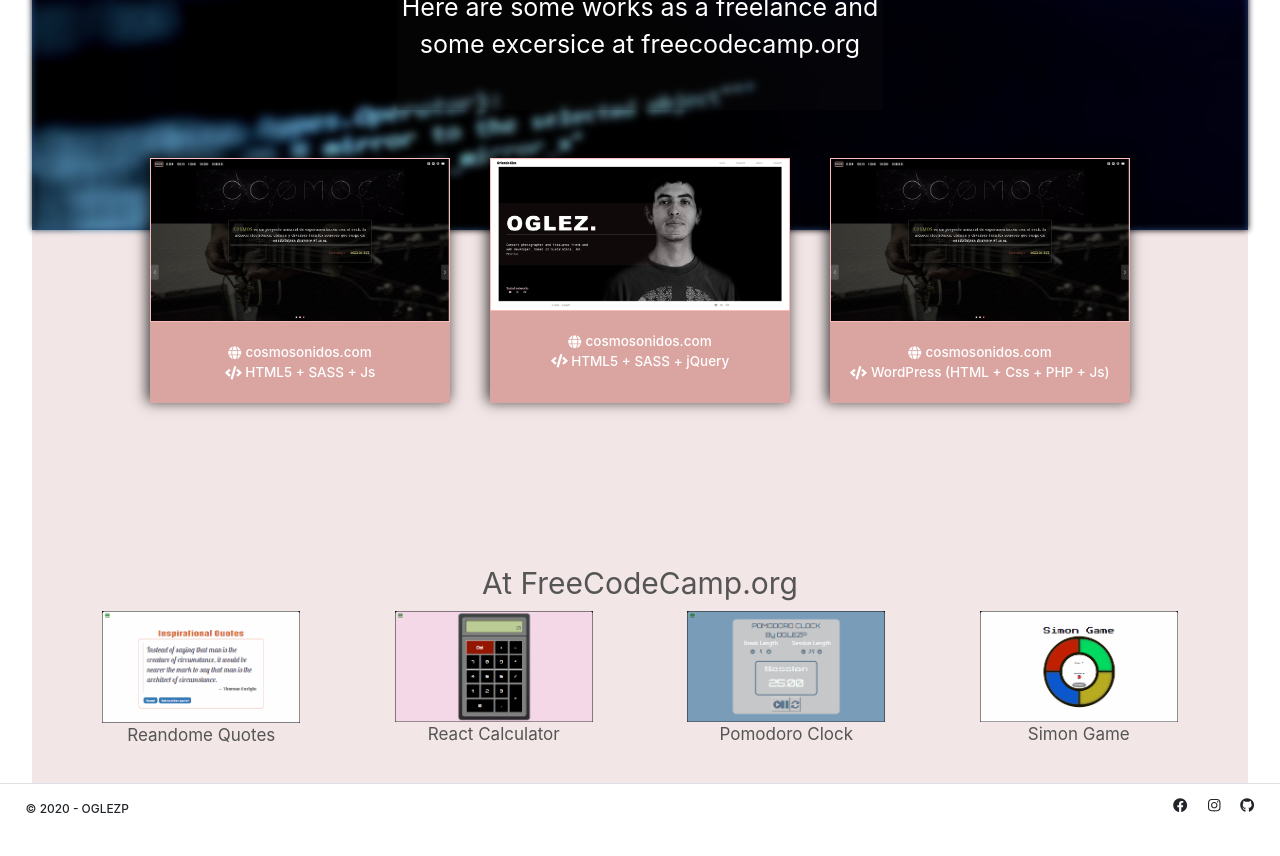
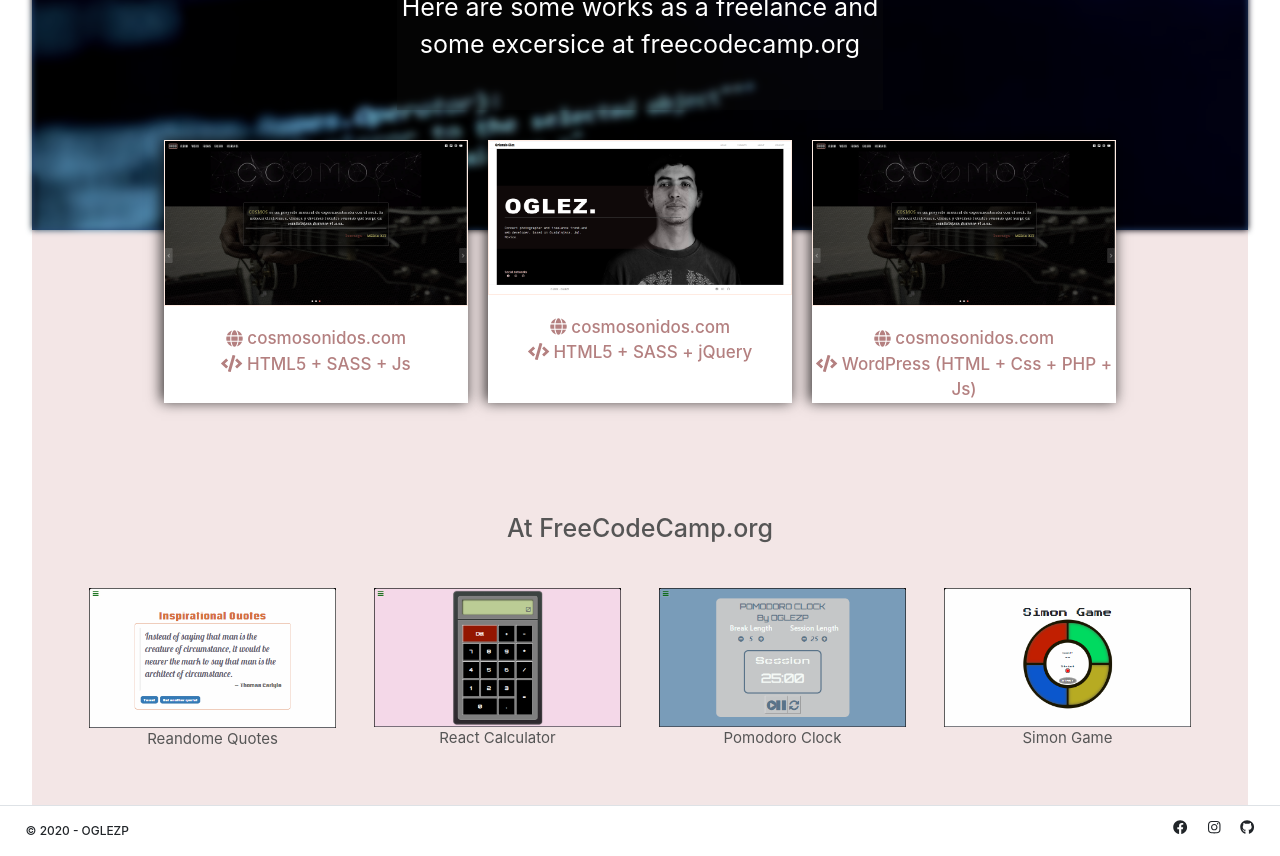
Before and after one commit to OGlezP/portafolio-web, a React (Create React App) app: page /Projects in a window 1280 px wide. Shown: the part 300-1156 px from the top of the page. Before the commit the page ends 1134 px from the top, so only its background shows below. Built offline with nearby package versions, Linux system fonts and the light colour scheme; a web font is replaced by a local one.

Commit message:
update 9/16/20

```diff
--- a/src/App.css
+++ b/src/App.css
@@ -165,7 +165,6 @@ html {
 
 #row-cont-home {
   background-color: black;
-  background-image: url("/img/oglez-background.jpg");
   background-size: 85%;
   background-position: center;
   background-repeat: no-repeat;
@@ -291,15 +290,15 @@ html {
 
 #section-projects .projects {
   max-width: 1700px;
-  padding: 1rem;
   position: relative;
   margin: 0 auto;
   top: -100px;
 }
 
 #section-projects .projects .row .hidden {
+  /*fade-in column effect*/
   opacity: 0;
-  transform: translateY(10%);
+  transform: translateY(20%);
 }
 
 #section-projects .projects .row .columna {
@@ -307,22 +306,22 @@ html {
   -moz-box-shadow: -2px -2px 13px 1px rgba(0, 0, 0, 0.75);
   box-shadow: -2px -2px 13px 1px rgba(0, 0, 0, 0.75);
   height: auto;
-  margin: 20px;
-  background-color: #daa4a0;
-  transition: all .6s;
+  margin: 10px;
+  background-color: #ffffff;
+  transition: all .7s;
   position: relative;
 }
 
 #section-projects .projects .row .columna .project-info {
-  color: #fff;
-  font-size: 1.7rem;
+  color: #b48080;
+  font-size: 17px;
   font-weight: 500;
 }
 
 #section-projects .projects .row .columna .project-info .img {
   height: auto;
   overflow: hidden;
-  border: #fcbcbc solid 1px;
+  border: #ffebe2 solid 1px;
 }
 
 #section-projects .projects .row .columna .project-info .img img {
@@ -336,7 +335,6 @@ html {
 
 #section-projects .projects .row .columna .project-info .project-web .svg-inline--fa {
   position: relative;
-  top: 1px;
 }
 
 #section-projects .projects .row .columna .project-info .project-tech {
@@ -355,34 +353,33 @@ html {
 
 #section-projects .projects .row .columna .hover-image {
   transform: scale(1.1);
-  transition: .5s;
 }
 
 #section-projects .school-project-wrapper {
-  min-height: 200px;
   width: 100%;
   color: #555555;
   opacity: 1;
-  padding: 30px 0;
+  padding-bottom: 50px;
   margin: 0 auto;
-  transition: all 2s;
 }
 
-#section-projects .school-project-wrapper div {
-  font-size: 30px;
+#section-projects .school-project-wrapper h4 {
+  font-size: 25px;
+  margin-bottom: 5rem;
 }
 
 #section-projects .school-project-wrapper .col-sm-3 {
   padding: 5px;
+  transition: all .6s;
 }
 
 #section-projects .school-project-wrapper .col-sm-3 img {
-  width: 70%;
+  width: 90%;
   height: auto;
 }
 
 #section-projects .school-project-wrapper .col-sm-3 div {
-  font-size: 17px;
+  font-size: 15px;
 }
 
 /***********projects page*********/
--- a/src/App.scss
+++ b/src/App.scss
@@ -140,7 +140,7 @@ html {
 
 #row-cont-home {
   background-color: rgb(0, 0, 0);
-  background-image: url('/img/oglez-background.jpg');
+  // background-image: url('/img/oglez-background.jpg');
   background-size: 85%;
   background-position: center;
   background-repeat: no-repeat;
@@ -257,14 +257,13 @@ html {
 #section-projects {
   .projects {
     max-width: 1700px;
-    padding: 1rem;
     position: relative;
     margin: 0 auto;
     top: -100px;
     .row {
-      .hidden {
+      .hidden { /*fade-in column effect*/
         opacity: 0;
-        transform: translateY(10%);
+        transform: translateY(20%);
         // transform: scale(0);
       }
       .columna {
@@ -272,19 +271,19 @@ html {
         -moz-box-shadow: -2px -2px 13px 1px rgba(0,0,0,0.75);
         box-shadow: -2px -2px 13px 1px rgba(0,0,0,0.75);
         height: auto;
-        margin: 20px;
-        background-color: #daa4a0;
-        transition: all .6s;
+        margin: 10px;
+        background-color: #ffffff;
+        transition: all .7s;
         // transition-timing-function: cubic-bezier(0, 0.97, 0.04, 1.15);
         position: relative;
         .project-info {
-          color: #fff;
-          font-size: 1.7rem;
+          color: rgb(180, 128, 128);
+          font-size: 17px;
           font-weight: 500;
           .img {
             height: auto;
             overflow: hidden;
-            border: rgb(252, 188, 188) solid 1px;
+            border: rgb(255, 235, 226) solid 1px;
             img {
               width: 100%;
               transition: .5s;
@@ -294,7 +293,6 @@ html {
             margin-top: 20px;
             .svg-inline--fa {
               position: relative;
-              top: 1px;
             }
           }
           .project-tech {
@@ -312,30 +310,31 @@ html {
         }
         .hover-image {
           transform: scale(1.1);
-          transition: .5s;
         }
       }
     }
   }
   .school-project-wrapper {
-    min-height: 200px;
+    // background-color: wheat;
     width: 100%;
     color: rgb(85, 85, 85);
     opacity: 1;
-    padding: 30px 0;
+    padding-bottom: 50px;
     margin: 0 auto;
-    transition: all 2s;
-    div {
-      font-size: 30px;
+    h4 {
+      font-size: 25px;
+      margin-bottom: 5rem;
     }
     .col-sm-3 {
-      padding: 5px;
+    // background-color: rgb(172, 156, 128);
+    padding: 5px;
+    transition: all .6s;
       img {
-        width: 70%;
+        width: 90%;
         height: auto;
       }
       div {
-        font-size: 17px;
+        font-size: 15px;
       }
     }
   }
--- a/src/Projects.js
+++ b/src/Projects.js
@@ -20,14 +20,8 @@ function Projects(props) {
     async function eachImgDelay(worksArray) {
         for(var x= 0; x < worksArray.length; x ++) {
             worksArray[x].classList.remove('hidden');
-            await delay(200);
+            await delay(300);
         }
-    }
-
-
-    function imgAppearEffect(worksArray) {
-        worksArray.forEach(img => { img.classList.add('hidden') });
-        setTimeout(() => { eachImgDelay(worksArray) }, 800);
     }
 
 
@@ -60,7 +54,10 @@ function Projects(props) {
         const handleScroll = () => {
             if(!itemsLoade) {
                 itemsLoade = true;
+                setTimeout(() => {
                     fetchData();
+
+                }, 100);
             }
         }
         window.addEventListener("scroll", handleScroll, { passive: true });
@@ -72,15 +69,15 @@ function Projects(props) {
         let worksArray = Array.from(document.querySelectorAll('.columna'));
         if(worksArray) {
             if ((prevURL === thisURL && props.first) || !firstClickOnMenu) {
-                imgAppearEffect(worksArray);
+                setTimeout(() => { eachImgDelay(worksArray) }, 1000);
             }
         }
      }, []);
 
 
-    const trail = useTrail(items.length, {    ////handles fade in effect on school projects
+    const trail =  useTrail(items.length, {    ////handles fade in effect on school projects
         from: {opacity: 0},
-        to: {opacity: 1, transition: '.3s'  }
+        to: {opacity: 1},
     })
 
 
@@ -95,7 +92,7 @@ function Projects(props) {
             </div>
             <div className="projects">
                 <Row className="justify-content-md-center no-gutters">
-                    <Column md='3' className="columna text-center">
+                    <Column md='3' className="columna text-center hidden">
                         <div className='hover-layer' onMouseOver={hoverEffect} onMouseLeave={hoverEffect}></div>
                         <div className="project-info">
                             <div className="img">
@@ -112,7 +109,7 @@ function Projects(props) {
 
                         </div>
                     </Column>
-                    <Column md='3' className="columna text-center">
+                    <Column md='3' className="columna text-center hidden">
                         <div className='hover-layer' onMouseOver={hoverEffect} onMouseLeave={hoverEffect}></div>
                         <div  className="project-info">
                             <div className="img">
@@ -129,7 +126,7 @@ function Projects(props) {
                         </div>
                     </Column>
 
-                    <Column md='3' className="columna text-center">
+                    <Column md='3' className="columna text-center hidden">
                         <div className='hover-layer' onMouseOver={hoverEffect} onMouseLeave={hoverEffect}></div>
                         <div  className="project-info">
                             <div className="img">
@@ -149,20 +146,18 @@ function Projects(props) {
 
             </div>
             <Container  className="text-center school-project-wrapper">
-                <div>At FreeCodeCamp.org</div>
+                <h4>At FreeCodeCamp.org</h4>
                 <Row >
                     {trail.map((props, index) => {
                         return (
-                            // <Column>
                             <animated.div
                             key={items[index].id}
                             style={props}
-                                className="col-sm-3 box"
+                            className="col-sm-3"
                             >
                                 <img src={items[index].src} alt={items[index].title}></img>
                                 <div>{items[index].title}</div>
                             </animated.div>
-                            // </Column>
                         )
                     })}
                 </Row>
```
Also changed, not shown: src/App.min.css. Lines whose indentation alone changed are shown as unchanged.
